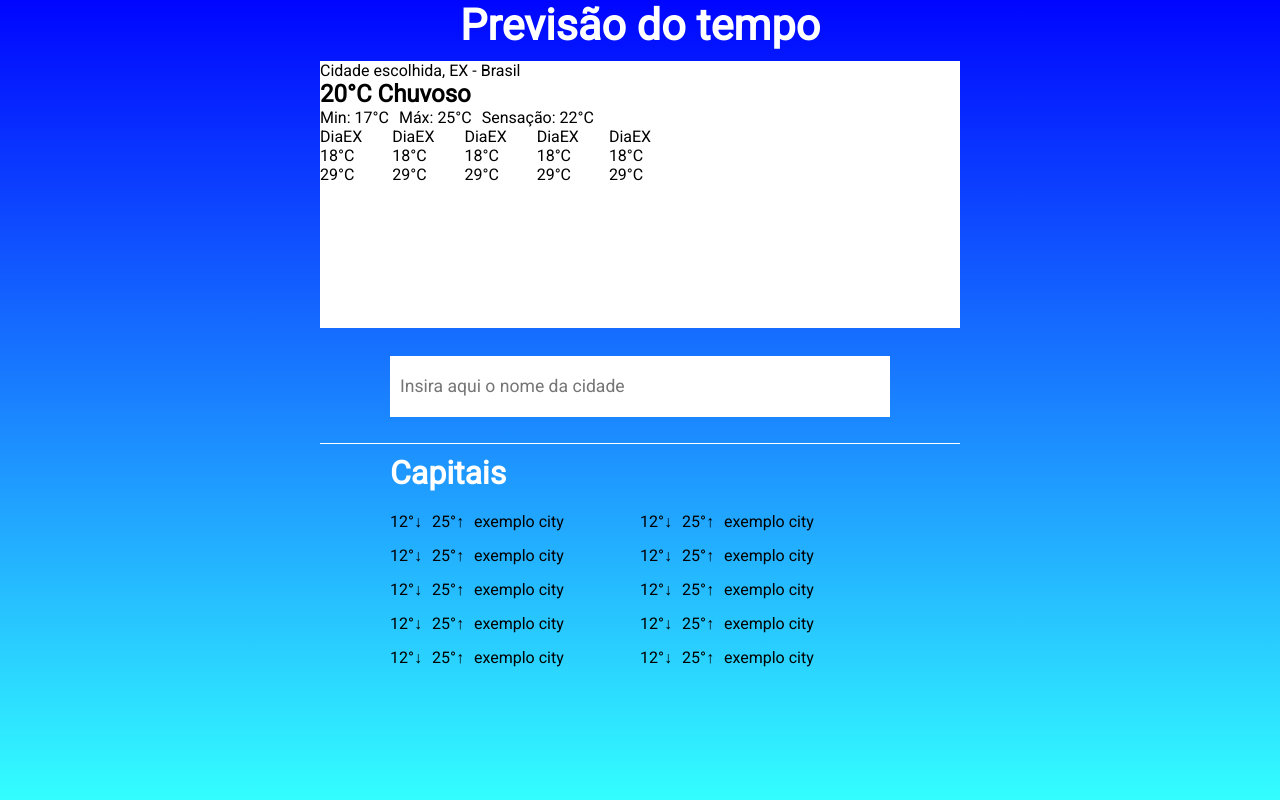
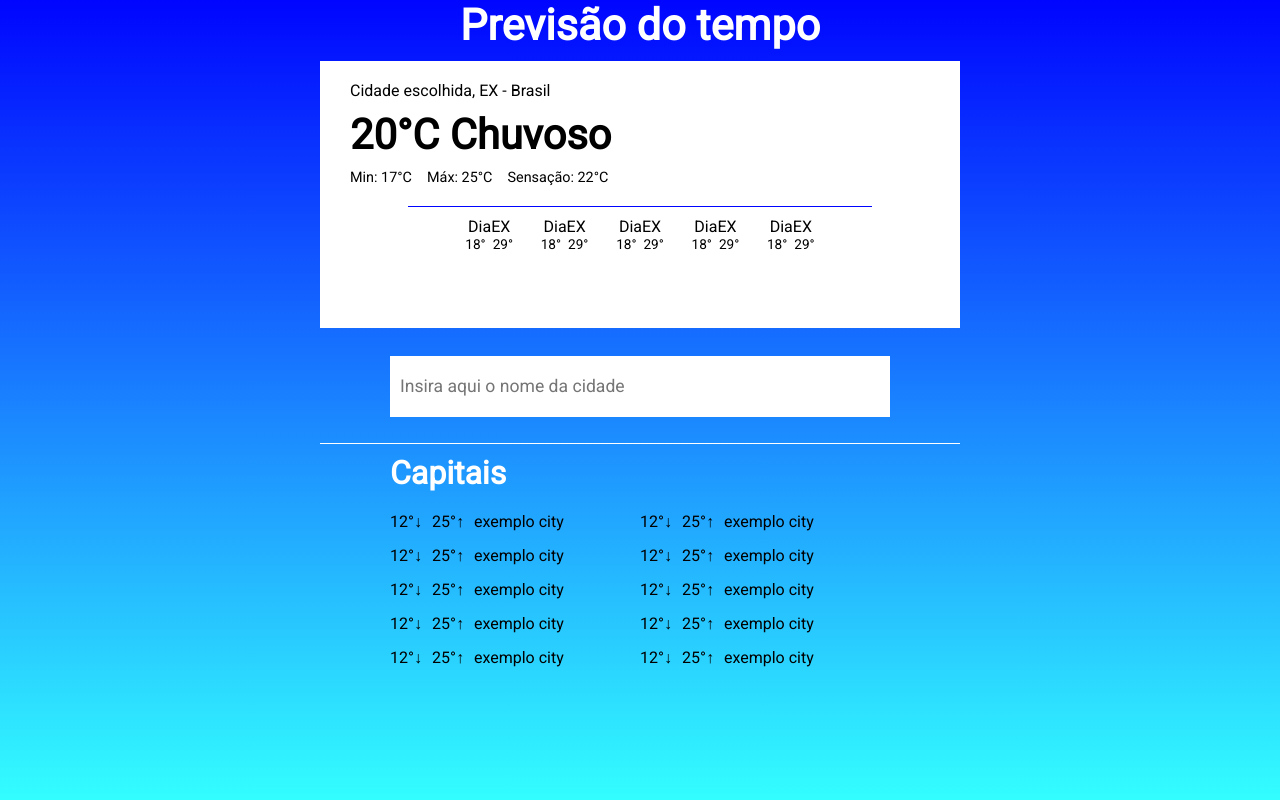
Before and after one commit to HenriqueMelo2007/previsao-tempo, a React (Vite) app: page / in a window 1280 px wide. Built offline with nearby package versions, Linux system fonts and the light colour scheme.

Commit message:
parte visual base concluída

```diff
--- a/src/components/previsao/previsao.css
+++ b/src/components/previsao/previsao.css
@@ -10,18 +10,49 @@ h1 {
 }
 
 .resultado {
+  padding: 20px 30px;
   width: 100%;
   height: 75%;
   background-color: rgb(255, 255, 255);
   color: black;
 }
 
+.tempEClima {
+  margin-top: 10px;
+  font-size: 2.6rem;
+}
+
 .infoAdicionais {
   display: flex;
-  gap: 10px;
+  gap: 15px;
+  margin: 10px 0;
+  font-size: 0.9rem;
 }
 
 .proximosDias {
+  display: grid;
+  width: 80%;
+  border-top: 1px solid rgb(0,5,255);
+  grid-template-columns: 1fr 1fr 1fr 1fr 1fr;
+  padding: 10px 50px 0 50px;
+  gap: 13px;
+}
+
+.div {
+  margin-top: 20px;
   display: flex;
-  gap: 30px;
+  width: 100%;
+  justify-content: center;
 }
+
+.proxDia {
+  display: flex;
+  flex-direction: column;
+  align-items: center;
+}
+
+.minMaxProximoDia {
+  display: flex;
+  gap: 7px;
+  font-size: 0.85rem;
+}
--- a/src/components/previsao/proximosdias.tsx
+++ b/src/components/previsao/proximodia.tsx
@@ -1,10 +1,10 @@
 export function ProximoDia () {
   return (
-    <div>
+    <div className="proxDia">
       <p>DiaEX</p>
       <div className="minMaxProximoDia">
-        <p>18°C</p>
-        <p>29°C</p>
+        <p>18°</p>
+        <p>29°</p>
       </div>
     </div>
 
--- a/src/components/previsao/resultadoprevisao.tsx
+++ b/src/components/previsao/resultadoprevisao.tsx
@@ -1,10 +1,10 @@
-import { ProximoDia } from "./proximosdias";
+import { ProximoDia } from "./proximodia";
 
 export function ResultadoPrevisao() {
   return (
       <div className="resultado">
         <p>Cidade escolhida, EX - Brasil</p>
-        <h2>20°C Chuvoso</h2>
+        <h2 className="tempEClima">20°C Chuvoso</h2>
 
         <div className="infoAdicionais">
           <p>Min: 17°C</p>
@@ -12,6 +12,7 @@ export function ResultadoPrevisao() {
           <p>Sensação: <span>22°C</span></p>
         </div>
 
+        <div className="div">
           <div className="proximosDias">
             <ProximoDia/>
             <ProximoDia/>
@@ -19,6 +20,7 @@ export function ResultadoPrevisao() {
             <ProximoDia/>
             <ProximoDia/>
           </div>
+        </div>
 
       </div>
   )
```
Lines whose indentation alone changed are shown as unchanged.
